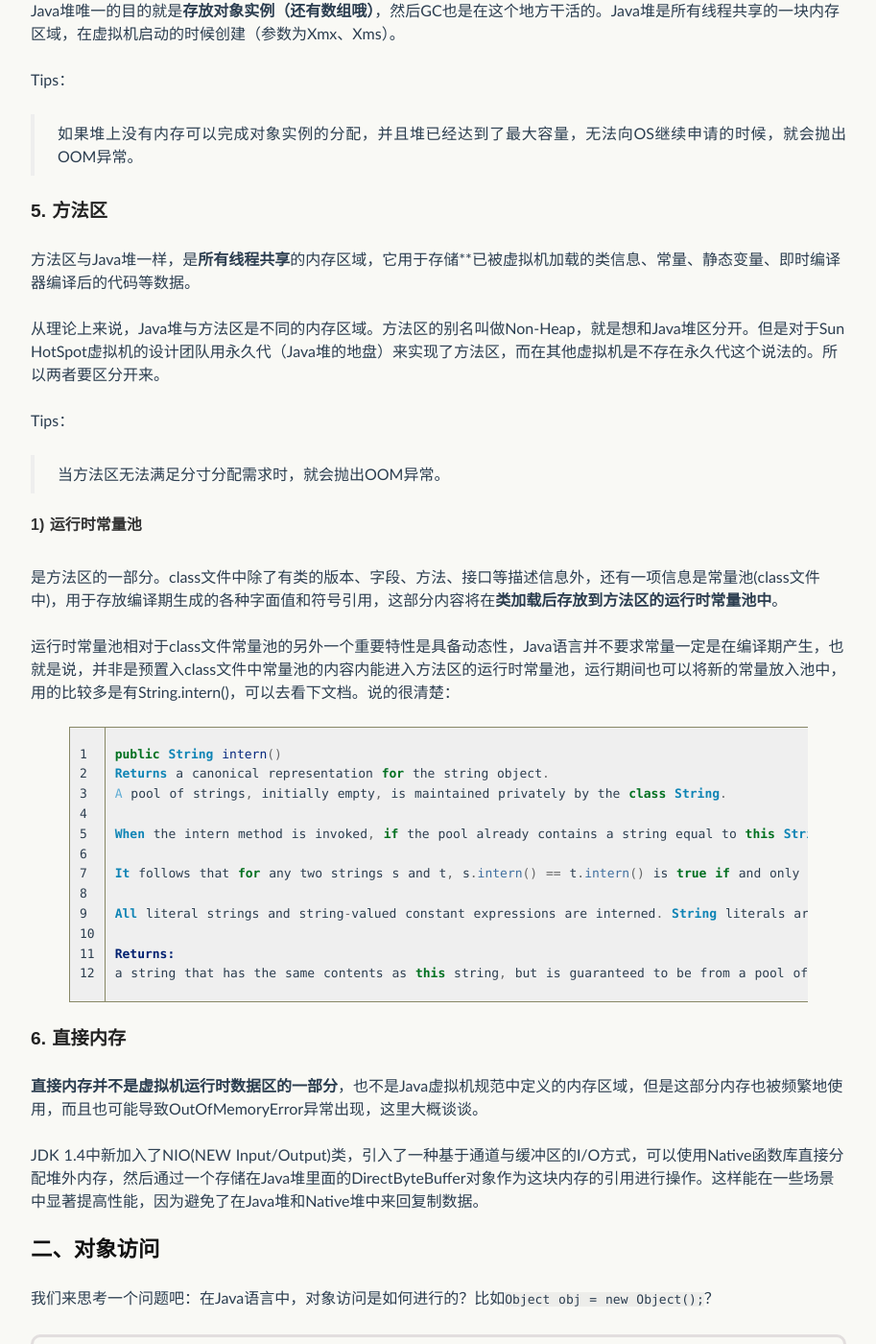
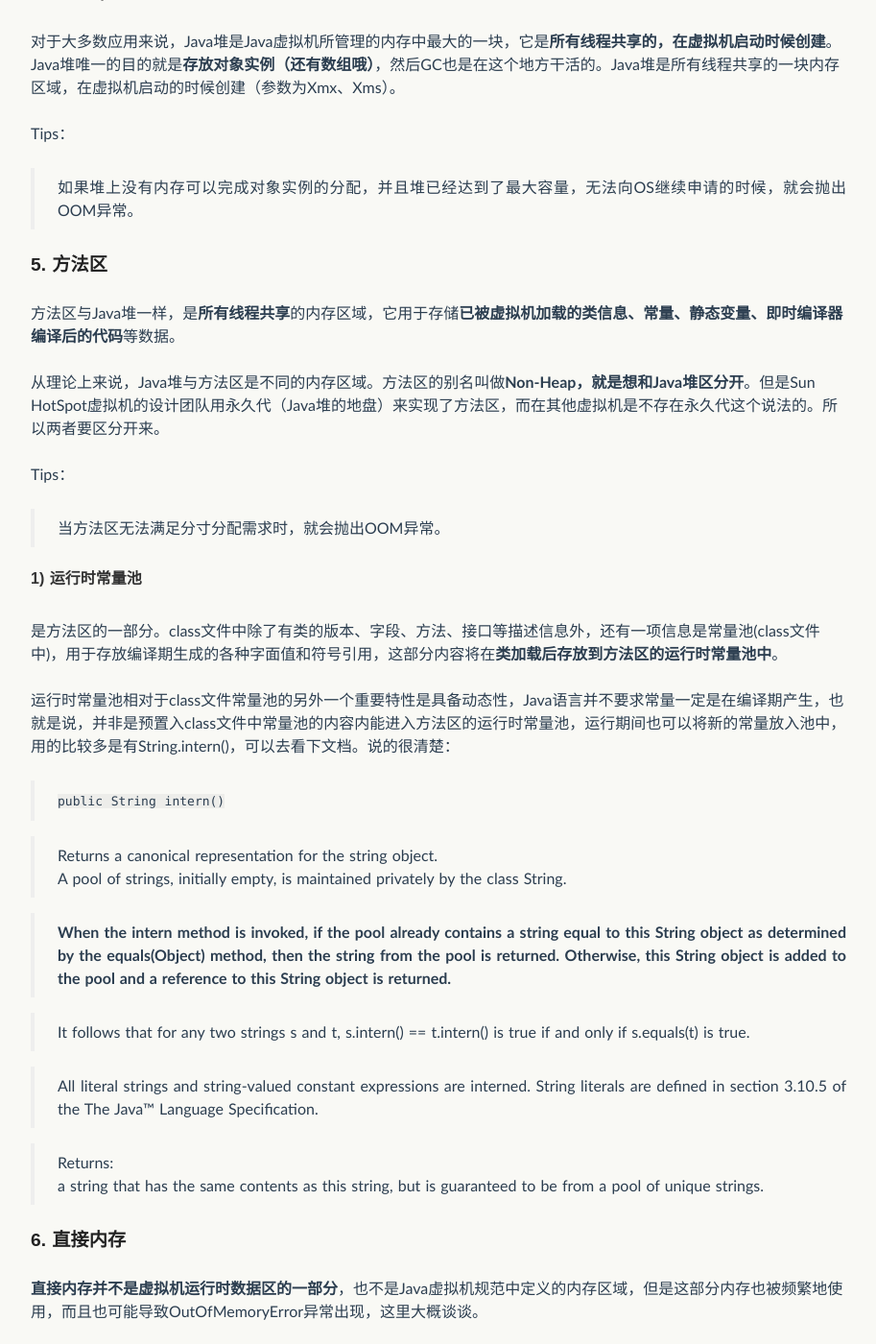
Before and after one commit to niushuai/blog, a Jekyll site: the page built from _posts/2014-06-16-jvm-ii.md, in a window 1280 px wide and 1400 px high, scrolled down 2090 px. Shown: the whole window at 96% size, without its empty margins (183-1096 px from the left). Built offline with Jekyll 4.4.1, drawn with Linux system fonts in a browser that asks for light colours; Markdown is read by kramdown in place of the engine named in the settings; comment, search, counter and statistics services are not loaded; some of the changed lines change nothing that is shown; some of the changed text lies outside the part shown.

Commit message:
udpate jvm-ii

```diff
--- a/_posts/2014-06-16-jvm-ii.md
+++ b/_posts/2014-06-16-jvm-ii.md
@@ -14,7 +14,9 @@
 
 这样看来，两者都各有千秋。但是在目前大部分应用中，java的性能已经被优化的很强了。一个问题就是：
 
-> Java到底是通过什么完成这些功能呢？要知其然知其所以然。下面我们就来学习一下Java是如何管理内存的
+> Java到底是通过什么完成对内存的分配和回收呢？
+
+要知其然知其所以然。下面我们就来学习一下Java是如何管理内存的。
 
 ##一、运行时数据区域
 
@@ -24,7 +26,7 @@
 
 ###1. 程序计数器
 
-它是一块较小的内存空间，作用可以当做是**当前线程所执行的字节码的行号指示器。**在虚拟机的概念模型里，字节码解释器工作时就是通过改变这个计数器的值来选取下一跳需要执行的字节码指令**，分支、循环、跳转、异常处理、线程恢复等基础功能都需要依赖这个计数器。
+它是一块较小的内存空间，作用可以当做是**当前线程所执行的字节码的行号指示器。**在虚拟机的概念模型里，字节码解释器工作时就是通过改变这个计数器的值来选取下一跳需要执行的字节码指令**，分支、循环、跳转、异常处理、线程恢复等基础功能都需要依赖这个计数器**。
 
 因为java虚拟机的多线程是通过时间片轮转占用cpu，所以一个处理器只会执行一条线程的指令。为了线程切换后能恢复到正确的位置，每个线程都需要一个独立的程序计数器，这样能使各个线程之间的计数器互不影响，独立存储。这类区域就是**线程私有内存**。
 
@@ -44,7 +46,7 @@
 
 ###3. 本地方法栈
 
-本地方法栈与虚拟机栈的作用是非常类似的，所以也是**线程私有**的。区别是**虚拟机栈为虚拟机执行Java方法（也就是字节码）服务，而本地方法栈则是为虚拟机使用到的Native方法服务。因为虚拟机规范没有对这块有太多规定，所以不同的虚拟机可以自由实现它。有的虚拟机（Sun的HotSpot虚拟机）直接就把**本地方法栈和虚拟机栈合二为一**了。
+本地方法栈与虚拟机栈的作用是非常类似的，所以也是**线程私有**的。区别是**虚拟机栈为虚拟机执行Java方法（也就是字节码）服务，而本地方法栈则是为虚拟机使用到的Native方法服务**。因为虚拟机规范没有对这块有太多规定，所以不同的虚拟机可以自由实现它。有的虚拟机（Sun的HotSpot虚拟机）直接就把**本地方法栈和虚拟机栈合二为一**了。
 
 Tips：
 
@@ -60,9 +62,9 @@
 
 ###5. 方法区
 
-方法区与Java堆一样，是**所有线程共享**的内存区域，它用于存储**已被虚拟机加载的类信息、常量、静态变量、即时编译器编译后的代码等数据。
+方法区与Java堆一样，是**所有线程共享**的内存区域，它用于存储**已被虚拟机加载的类信息、常量、静态变量、即时编译器编译后的代码**等数据。
 
-从理论上来说，Java堆与方法区是不同的内存区域。方法区的别名叫做Non-Heap，就是想和Java堆区分开。但是对于Sun HotSpot虚拟机的设计团队用永久代（Java堆的地盘）来实现了方法区，而在其他虚拟机是不存在永久代这个说法的。所以两者要区分开来。
+从理论上来说，Java堆与方法区是不同的内存区域。方法区的别名叫做**Non-Heap，就是想和Java堆区分开**。但是Sun HotSpot虚拟机的设计团队用永久代（Java堆的地盘）来实现了方法区，而在其他虚拟机是不存在永久代这个说法的。所以两者要区分开来。
 
 Tips：
 
@@ -74,20 +76,19 @@
 
 运行时常量池相对于class文件常量池的另外一个重要特性是具备动态性，Java语言并不要求常量一定是在编译期产生，也就是说，并非是预置入class文件中常量池的内容内能进入方法区的运行时常量池，运行期间也可以将新的常量放入池中，用的比较多是有String.intern()，可以去看下文档。说的很清楚：
 
-{% highlight java linenos %}
-public String intern()
-Returns a canonical representation for the string object.
-A pool of strings, initially empty, is maintained privately by the class String.
+> `public String intern()`
 
-When the intern method is invoked, if the pool already contains a string equal to this String object as determined by the equals(Object) method, then the string from the pool is returned. Otherwise, this String object is added to the pool and a reference to this String object is returned.
+> Returns a canonical representation for the string object.
+> A pool of strings, initially empty, is maintained privately by the class String.
 
-It follows that for any two strings s and t, s.intern() == t.intern() is true if and only if s.equals(t) is true.
+> **When the intern method is invoked, if the pool already contains a string equal to this String object as determined by the equals(Object) method, then the string from the pool is returned. Otherwise, this String object is added to the pool and a reference to this String object is returned.**
 
-All literal strings and string-valued constant expressions are interned. String literals are defined in section 3.10.5 of the The Java™ Language Specification.
+> It follows that for any two strings s and t, s.intern() == t.intern() is true if and only if s.equals(t) is true.
 
-Returns:
-a string that has the same contents as this string, but is guaranteed to be from a pool of unique strings.
-{% endhighlight java %}
+> All literal strings and string-valued constant expressions are interned. String literals are defined in section 3.10.5 of the The Java™ Language Specification.
+
+> Returns:
+> a string that has the same contents as this string, but is guaranteed to be from a pool of unique strings.
 
 ###6. 直接内存
 
@@ -105,10 +106,15 @@
 	1. 使用句柄：Java堆中划分一块区域作为句柄池，引用存储的是对象的句柄地址，而句柄中含有对象实例数据和类型数据各自的数据信息
 	2. 直接指针：引用中直接存储的就是对象的地址，同时还必须包括方法区类型信息的指针
 
+下面是对应的图片：
+
+![img](../image/reference_handler.png)
+![img](../image/direct_reference.png)
+
 对于引用类型的实现，不同的实现方法有不同的特点：
 
-1. 使用句柄：Java堆会划出一块区域作为句柄池，引用中存储的是稳定的句柄地址，而句柄中包含了**对象实例数据和类型数据**各自的地址信息。在对象被移动（垃圾回收时移动对象是非常普遍的行为）时只需要改变句柄中的实例数据指针，而引用本身不需要修改
-2. 直接指针：速度快，因为不需要间接寻址。对于效率而言是更好的。Sun HotSpot就是使用这种方式实现对象访问的，但在其他虚拟机中，使用句柄方式也是非常常见的。
+1. 使用句柄：Java堆会划出一块区域作为句柄池，引用中存储的是稳定的句柄地址，而句柄中包含了**对象实例数据（也在Java堆）和类型数据（方法区中）**各自的地址信息。在对象被移动（垃圾回收时移动对象是非常普遍的行为）时只需要改变句柄中的实例数据指针，而引用本身核方法区的类型数据指针都不需要修改
+2. 直接指针：速度更快，因为不需要间接寻址。对于效率而言是更好的，Sun HotSpot就是使用这种方式实现对象访问的。但在其他虚拟机中，使用句柄方式也非常常见。
 
 ##三、实战演练
 
@@ -179,4 +185,4 @@
 * 如果是内存泄露：使用工具查看泄露对象到GC Roots的引用链。于是就可以顺藤摸瓜找到泄漏对象是通过怎样的路径关联GC Roots的，从而准确定位泄露代码的位置
 * 如果是内存溢出：就应当检查虚拟机的堆参数（-Xmx和-Xms），与机器物理内存对比看是否可以调大，从代码上检查是否存在某些对象生命周期过长、持有状态时间过长等情况，尝试减少程序运行期间的内存消耗
 
-下面还有其他类似的小实验，都是根据每个区域的特点进行攻击，目的是在抛出异常时能知晓问题出在哪里。知道where，然后why，然后才能迅速修复。
+还有其他类似的小实验，都是根据每个区域的特点进行专门的攻击，目的是让我们知道异常发生地方where，原因why，然后才能迅速修复。
```
Also changed, not shown: image/direct_reference.png (added), image/reference_handler.png (added).
